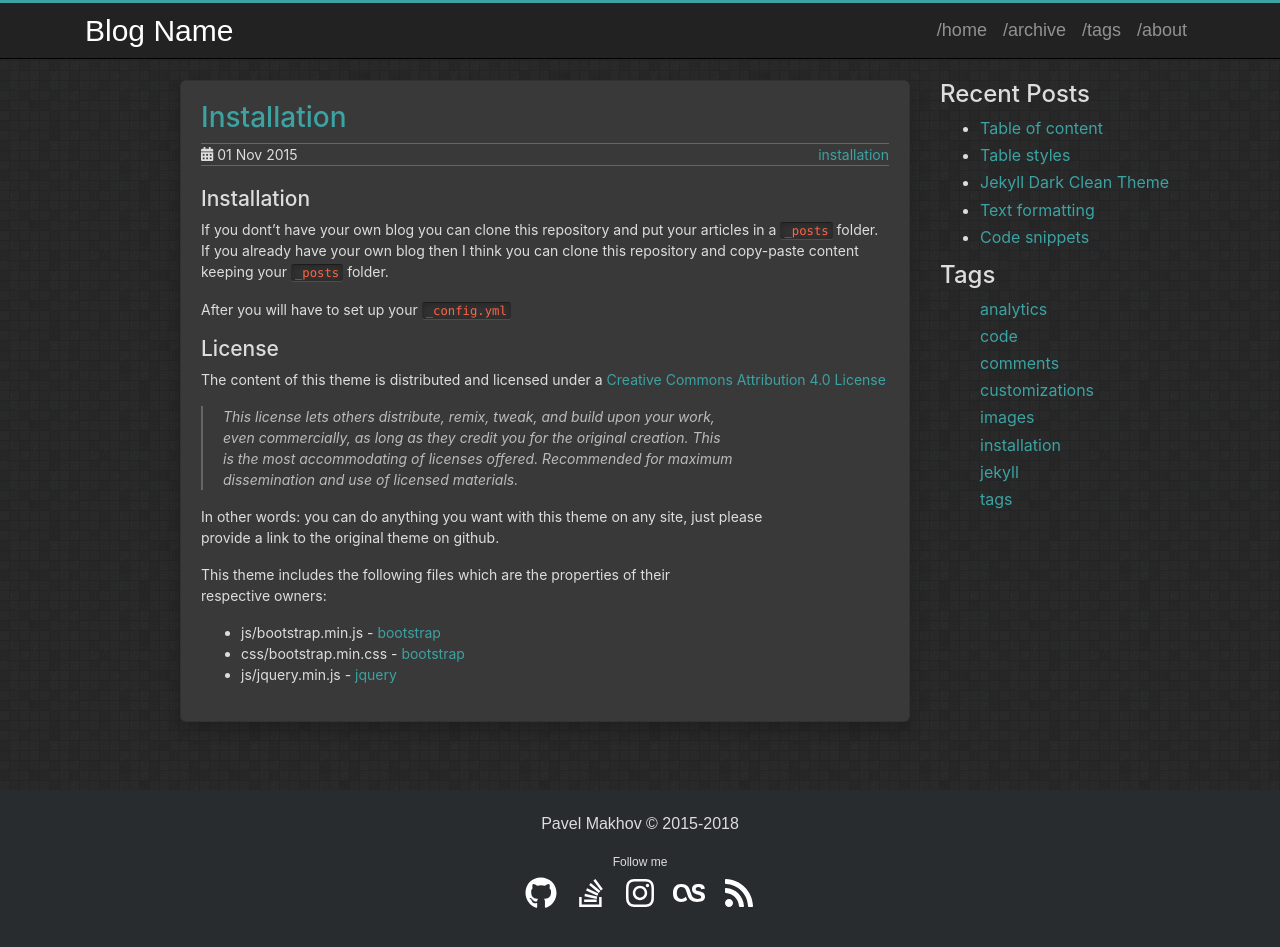
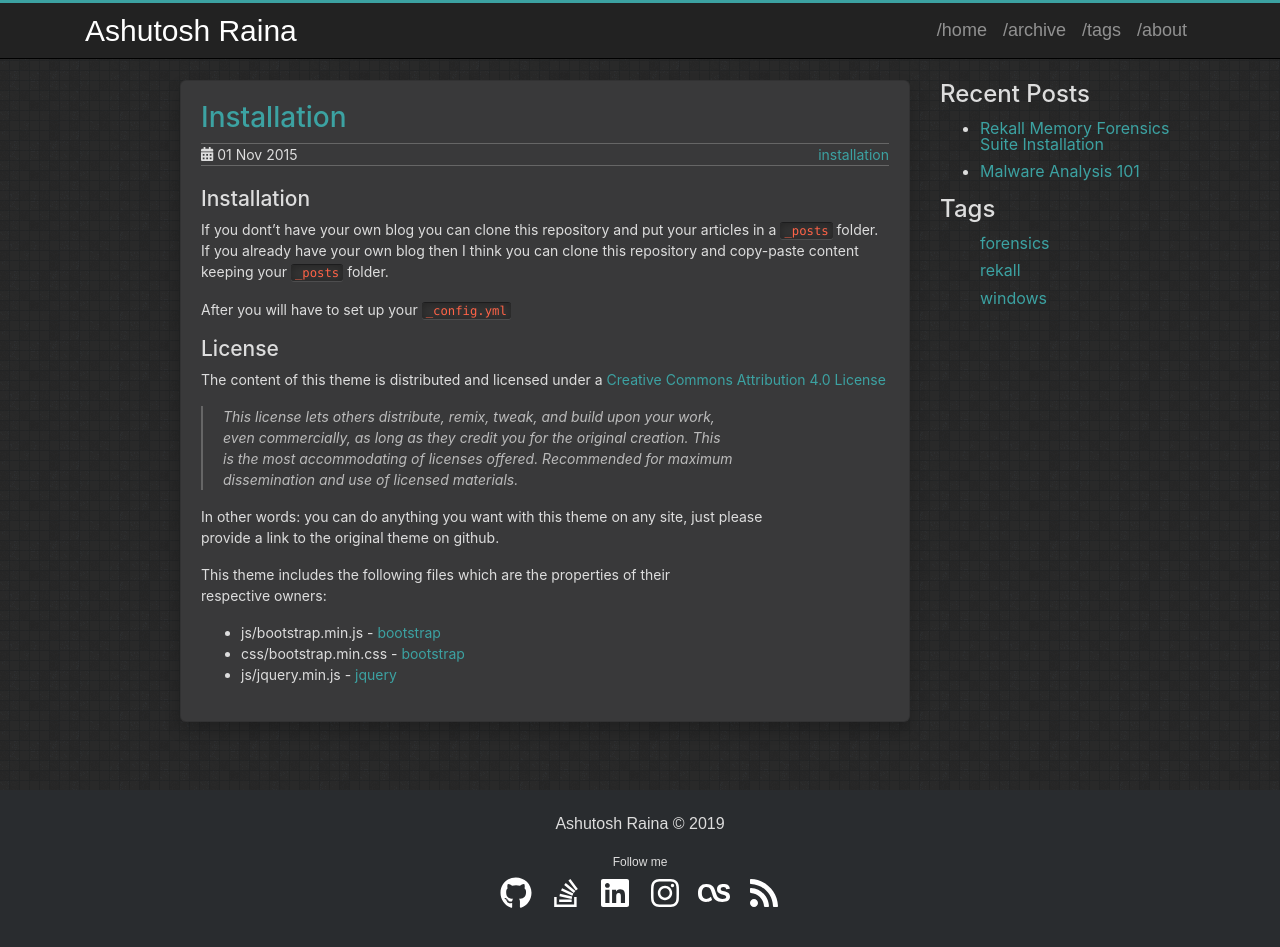
Before and after one commit to rainaashutosh/rainaashutosh.github.io, a Jekyll site: the page built from help_posts/2015-11-01-installation.md, in a window 1280 px wide and 972 px high. Shown: the top 947 px of the window. Built offline with Jekyll 4.4.1, drawn with Linux system fonts in a browser that asks for light colours; part of the change alters nothing that is shown.

Commit message:
#0000 first cut

````diff
--- a/_config.yml
+++ b/_config.yml
@@ -1,17 +1,17 @@
 # Jekyll configuration
 
-name: Blog Name
-description: Software Developer
+name: Ashutosh Raina
+description: Security Reasearch/Software Developer
 
 # Url is currently only used only for the RSS feed in feed.xml
-url: http://streetturtle.github.io
+url: http://rainaashutosh.github.io
 #url: http://localhost:4000
 
 # For a project page here should be a project name. Otherwise (for user's/organization's page leave it empty)
-baseurl: '/jekyll-clean-dark'
+#baseurl: '/jekyll-clean-dark'
 
-author: Pavel Makhov
-copyright: 2015-2018
+author: Ashutosh Raina
+copyright: 2019
 
 share:
   facebook: true
@@ -22,9 +22,9 @@ share:
   email: true
 
 social:
-  github: streetturtle
+  github: rainaashutosh
   stackoverflow: ''
-  linkedin:
+  linkedin: 'arainapro'
   instagram: ''
   lastfm: ''
   rss: feed.xml
@@ -38,8 +38,8 @@ yandex_metrica:
 # Set this to your disqus shortname to enable comments. Note that the 'comments'
 # setting below must also be true. Individual posts can override 'comments' to
 # disable on a post-by-post basis
-disqus: streetturtle
-comments: false
+#disqus: rainaashutosh
+comments: true
 
 permalink: /:year/:month/:title/
 
--- /dev/null
+++ b/_posts/2019-10-18-Rekall-Setup.md
@@ -0,0 +1,47 @@
+---
+layout:                     post
+title:                      "Rekall Memory Forensics Suite Installation"
+tags:                       forensics windows rekall
+comments:                   true
+share:                      true
+---
+
+This is my first post in Memory Forensics category. In this blog post I ll cover what is Memory Forensics and how to start using [Rekall](http://www.rekall-forensic.com/).
+
+Memory Forensics is the art of using memory dump/image to determine the overall state of the computer (like the list of running processes, threads , loaded libraries etc..). Its mainly used in cyber security incident response analysis or to diagnose operating system/process crashes.
+
+Memory forensics is useful when analyzing criminal activity such as hackers or insider threats. Through the practice of memory forensics, experts are supplied with run time system activity, such as open network connections or recently executed commands &processes. Before programs are executed on the computer, they are loaded into the memory making the use of memory forensics of high importance. Each program or data which is created, examined, or deleted is stored in the RAM. This includes images, all web-browsing activity, encryption keys, network connections, or injected code fragments. In many instances, certain artifacts can only be found in the RAM, such as open network connections present during the time of the crash. Attackers can develop malware which only resides in the memory, rather than the disk, making it virtually invisible to standard computer forensic methods. This makes the need of memory forensics tools in high demand.
+
+Prior to 2004, generic tools such as strings and grep were used to perform memory forensics (which was clearly very hard to use and was ineffective too).  In 2004, Michael Ford first used the term ‘memory forensics’ and described memory forensics through the use of a rootkit. As attacks have evolved and become more complex, the need for memory forensic tools has increased. The common methods of firewalls and anti-virus tools do not have the ability to detect malware or critical data through the RAM. The best and complex tools have the ability to identify malware, rootkits, and zero days in the RAM. [The Volatility Framework](https://code.google.com/archive/p/volatility/) is one of the commonly known tools used by the industry experts. It is a Python based, open source collection of tools that allows the examination of volatile data in the computer’s memory dump. This framework offers new techniques and procedures for experts to use when extracting digital data.
+
+By this time you must be wondering why have I chosen Rekall framework over Volatility.
+
+Rekall Forensics Framework is maintained by Google and this project was forked from volatility.
+
+I personally feel that Rekall is better than Volatality because:
+1. It can be used to do live memory analysis and can analyze Advance Forensics File Fomat 4 (aff4) dumps.
+2. Much faster and modular as compared to volatility.
+3. Most of the basic functionality of volatility is already present in rekall.
+4. It has inbuilt Memory Acquisition module
+5. Rekall’s approach to memory analysis is unique – Rekall leverages exact debugging information provided by the operating system vendors to precisely locate significant kernel data structures. While other tools rely on heuristics and signatures, Rekall aims to be the most stable and reliable memory analysis framework.
+6. Rekall maintains the largest [public profile repository](https://github.com/google/rekall-profiles) for many operating system versions.
+
+Following are the steps to configure rekall on windows/linux machine . Upon installation you can either to live memory analysis or do analysis on memory dumps. You can use any version of python with Rekall , but ideally it is suggested that you use Python 3.7. For the simplicity, all the steps shall remain same for any version of python installed.
+
+1. Install Python 3.7(or 2.7) on your endpoint.
+2. Install virtualenv from pip.
+3. Create a new virtual environment and activate it.
+```bash
+#installs virtualenv package
+pip install virtualenv
+#Create a virtual Environment
+python -m virtualenv RekallDevelopment
+#Activate virtual environment
+RekallDevelopment\\Scripts\\activate
+```
+4. In Linux, virtual enviroment is activated by RekallDevelopment/bin/activate
+5. Now run the command : `pip install rekall`
+6. To start rekall in live memory mode run the command [As elevated user]: `rekall --live Memory`
+7. You should see a console like this. Run commands like pslist, dlllist to see running processes and loaded assemblies.<br>![RekallConsole](https://n00bt0l33t.files.wordpress.com/2017/10/rekall-demo-e1508511920599.png?w=700)
+
+In my next post in Memory Forensics I ll go through basic Memory analysis of some malicious memory dumps.
````
Also changed, not shown: _posts/2019-10-18-Malware-Analysis-101.md (added), help_posts/2015-11-01-installation.md (renamed from _posts/2015-11-01-installation.md), help_posts/2016-07-01-images.md (renamed from _posts/2016-07-01-images.md), help_posts/2016-08-01-analytics-tags-comments.md (renamed from _posts/2016-08-01-analytics-tags-comments.md), help_posts/2016-09-16-be-social.md (renamed from _posts/2016-09-16-be-social.md), help_posts/2016-09-20-customizations.md (renamed from _posts/2016-09-20-customizations.md), help_posts/2016-10-01-code-syntax-highlighting.md (renamed from _posts/2016-10-01-code-syntax-highlighting.md), help_posts/2016-11-02-text-formatting.md (renamed from _posts/2016-11-02-text-formatting.md), help_posts/2016-12-01-jekyll-clean-theme.md (renamed from _posts/2016-12-01-jekyll-clean-theme.md), help_posts/2018-02-09-table-styles.md (renamed from _posts/2018-02-09-table-styles.md), help_posts/2018-08-03-table-of-content.md (renamed from _posts/2018-08-03-table-of-content.md).
